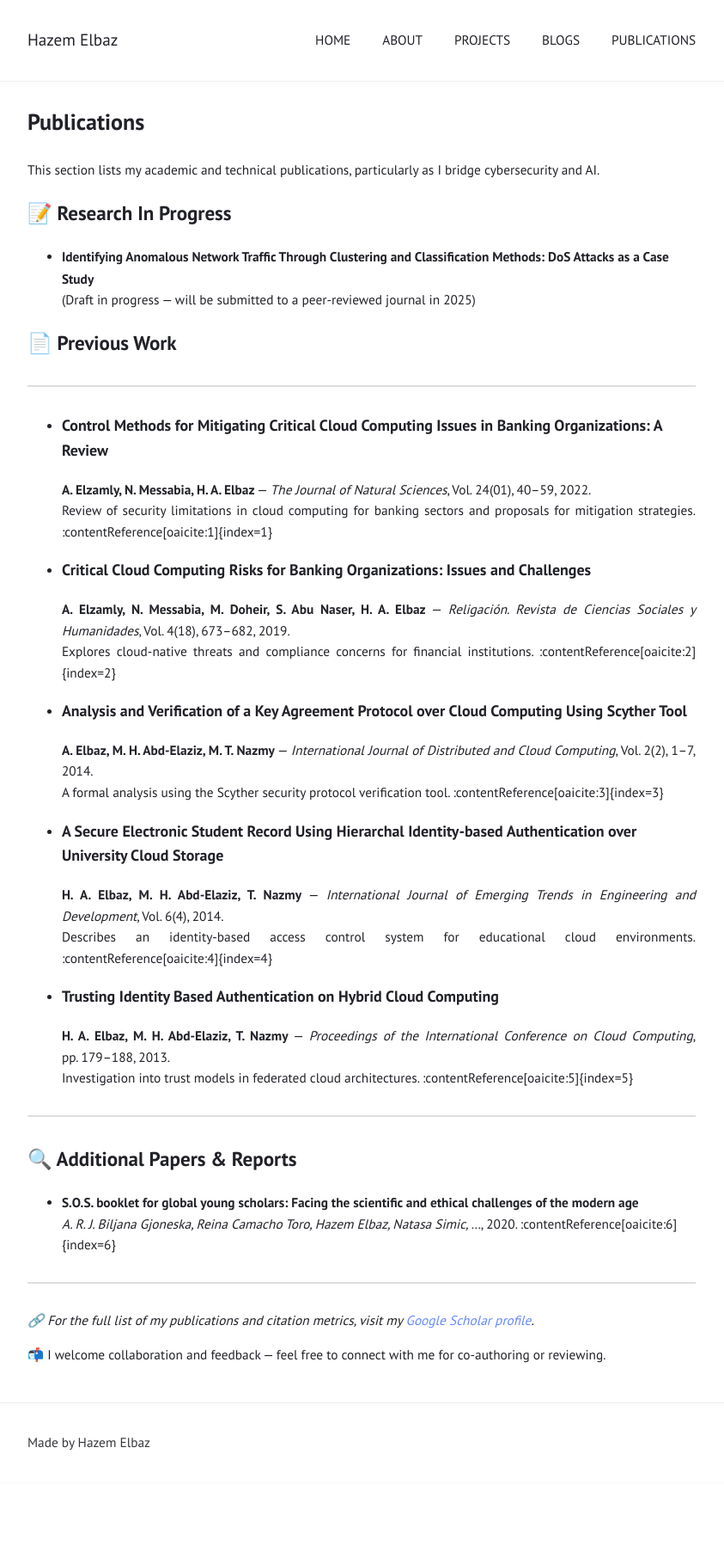
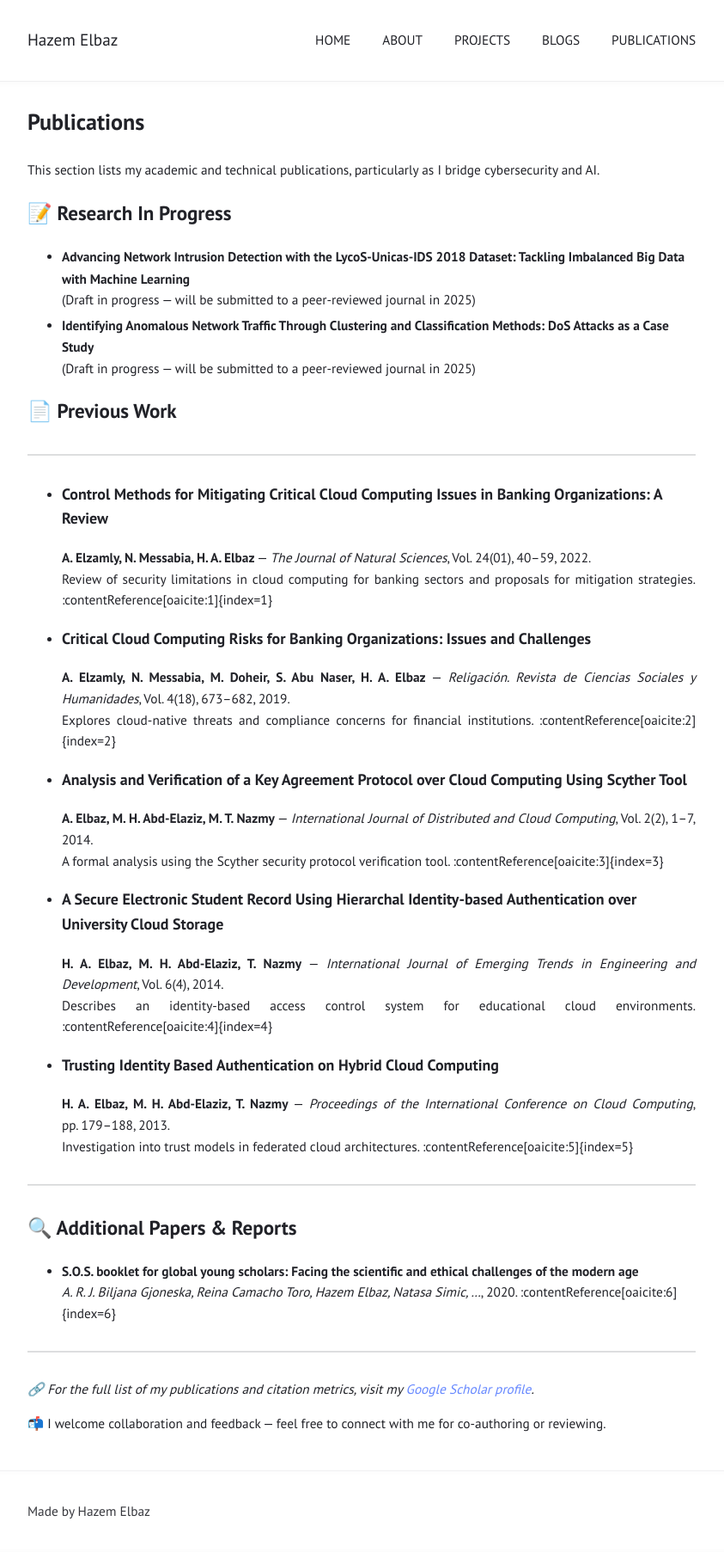
Before and after one commit to elbazhazem/elbazhazem.github.io, a Jekyll site: the page built from publications.md, in a window 1280 px wide. Shown: the whole page at 86% size, without its empty margins (219-1062 px from the left). Built offline with Jekyll 4.4.1, drawn with Linux system fonts in a browser that asks for light colours; before the commit the page ends 1726 px from its top, so only the background shows below that.

Commit message:
Update publications.md
update the research in process

```diff
--- a/publications.md
+++ b/publications.md
@@ -6,6 +6,8 @@ title: "Publications"
 This section lists my academic and technical publications, particularly as I bridge cybersecurity and AI.
 
 ## 📝 Research In Progress
+- **Advancing Network Intrusion Detection with the LycoS-Unicas-IDS 2018 Dataset: Tackling Imbalanced Big Data with Machine Learning**
+  (Draft in progress — will be submitted to a peer-reviewed journal in 2025)
 - **Identifying Anomalous Network Traffic Through Clustering and Classification Methods: DoS Attacks as a Case Study**
   (Draft in progress — will be submitted to a peer-reviewed journal in 2025)
 
```
